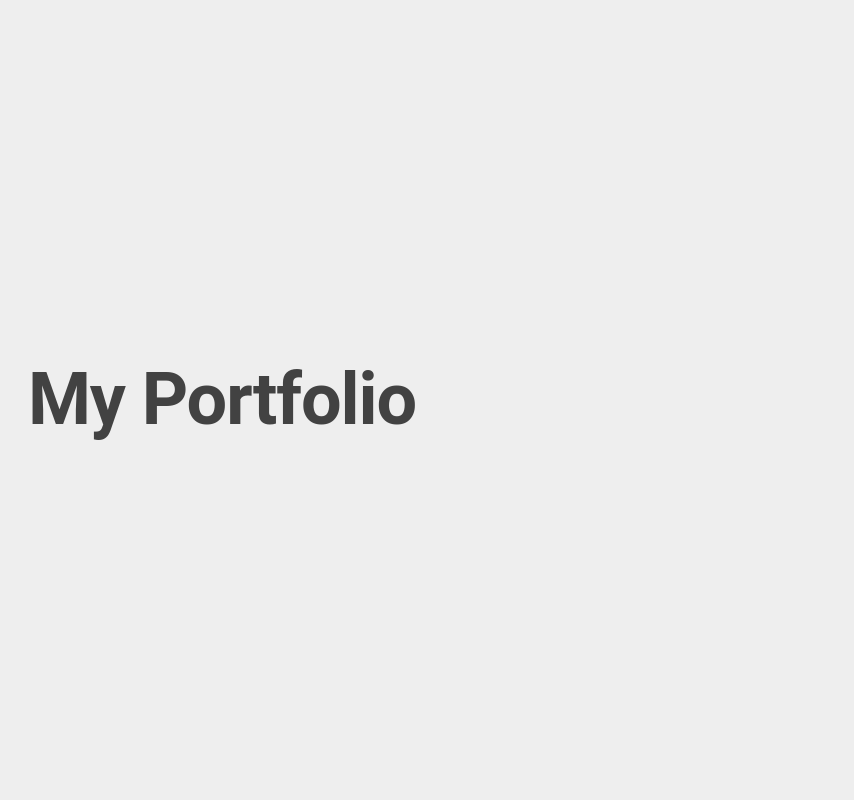
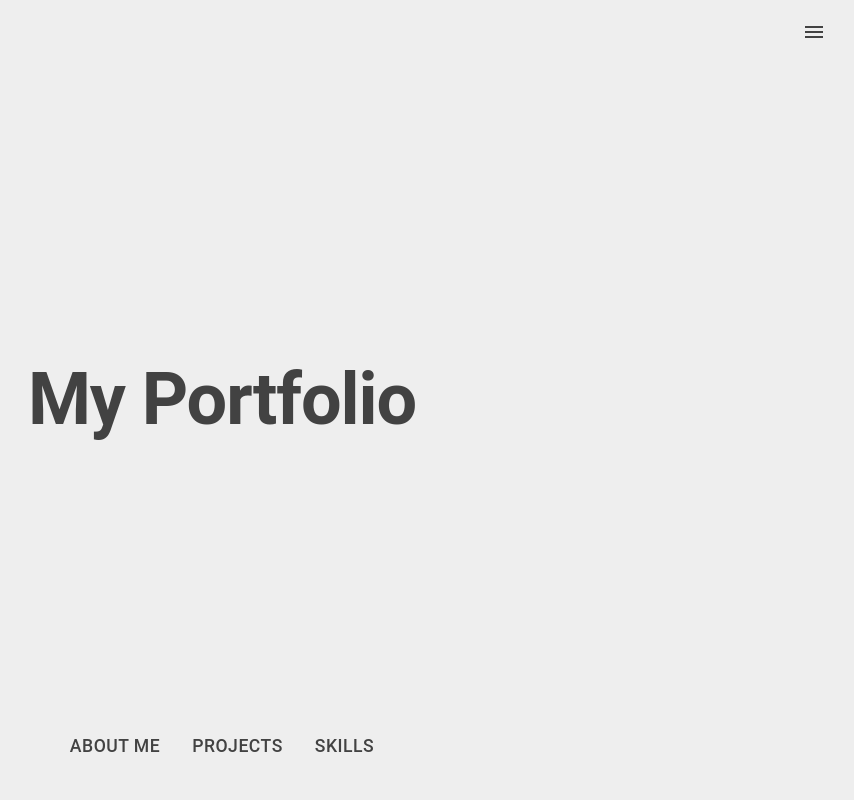
Before and after one commit to Yama9120/my_portfolio, a Next.js app: page / in a window 1280 px wide. Shown: the top 800 px of the page, without its empty margins (418-1272 px from the left). Built offline with nearby package versions, Linux system fonts and the light colour scheme.

Commit message:
feat: header base

```diff
--- /dev/null
+++ b/app/components/layout/header.tsx
@@ -0,0 +1,132 @@
+"use client";
+
+import { useState, useEffect } from 'react';
+import {
+  AppBar,
+  Box,
+  Toolbar,
+  IconButton,
+  Menu,
+  MenuItem,
+  Container,
+  Button,
+  Stack
+} from '@mui/material';
+import MenuIcon from '@mui/icons-material/Menu';
+
+const navItems = [
+  { name: 'About Me', href: '#about' },
+  { name: 'Projects', href: '#projects' },
+  { name: 'Skills', href: '#skills' }
+];
+
+export default function Header() {
+  const [anchorEl, setAnchorEl] = useState<null | HTMLElement>(null);
+  const [isFixed, setIsFixed] = useState(false);
+  const [isHeroSection, setIsHeroSection] = useState(true);
+
+  // メニューの開閉処理
+  const handleMenu = (event: React.MouseEvent<HTMLElement>) => {
+    setAnchorEl(event.currentTarget);
+  };
+
+  const handleClose = () => {
+    setAnchorEl(null);
+  };
+
+  // スクロール処理
+  useEffect(() => {
+    const handleScroll = () => {
+      const heroHeight = window.innerHeight;
+      const scrollPosition = window.scrollY;
+
+      setIsFixed(scrollPosition > heroHeight - 100);
+      setIsHeroSection(scrollPosition < heroHeight / 2);
+    };
+
+    window.addEventListener('scroll', handleScroll);
+    return () => window.removeEventListener('scroll', handleScroll);
+  }, []);
+
+  return (
+    <>
+      {/* ハンバーガーメニュー */}
+      <AppBar
+        position="fixed"
+        sx={{
+          bgcolor: 'transparent',
+          boxShadow: 'none',
+        }}
+      >
+        <Toolbar sx={{ justifyContent: 'flex-end' }}>
+          <IconButton
+            size="large"
+            edge="start"
+            aria-label="menu"
+            onClick={handleMenu}
+            sx={{ color: 'grey.800' }}
+          >
+            <MenuIcon />
+          </IconButton>
+          <Menu
+            anchorEl={anchorEl}
+            open={Boolean(anchorEl)}
+            onClose={handleClose}
+          >
+            {navItems.map((item) => (
+              <MenuItem
+                key={item.name}
+                onClick={handleClose}
+                component="a"
+                href={item.href}
+              >
+                {item.name}
+              </MenuItem>
+            ))}
+          </Menu>
+        </Toolbar>
+      </AppBar>
+
+      {/* ナビゲーションボタン */}
+      <Box
+        sx={{
+          position: isFixed ? 'fixed' : 'absolute',
+          top: isFixed ? '0' : 'auto',
+          bottom: isFixed ? 'auto' : '2rem',
+          left: '50%',
+          transform: 'translateX(-50%)',
+          transition: 'all 0.3s ease',
+          zIndex: 100,
+          width: '100%',
+          opacity: isHeroSection ? 1 : 0,
+          pointerEvents: isHeroSection ? 'auto' : 'none',
+        }}
+      >
+        <Container maxWidth="lg">
+          <Stack
+            direction="row"
+            spacing={2}
+            justifyContent="center"
+          >
+            {navItems.map((item) => (
+              <Button
+                key={item.name}
+                href={item.href}
+                variant="text"
+                sx={{
+                  color: 'grey.800',
+                  fontSize: '1.1rem',
+                  '&:hover': {
+                    backgroundColor: 'rgba(0,0,0,0.1)',
+                  }
+                }}
+              >
+                {item.name}
+              </Button>
+            ))}
+          </Stack>
+        </Container>
+      </Box>
+    </>
+  );
+}
--- a/app/layout.tsx
+++ b/app/layout.tsx
@@ -1,5 +1,6 @@
 import ThemeRegistry from './components/providers/theme-registry';
 import Footer from './components/layout/footer';
+import Header from './components/layout/header';
 import './styles/globals.css';
 
 export default function RootLayout({
@@ -11,7 +12,8 @@ export default function RootLayout({
     <html lang="ja">
       <body>
         <ThemeRegistry>
-          {children}
+          <Header />
+            {children}
           <Footer />
         </ThemeRegistry>
       </body>
```
